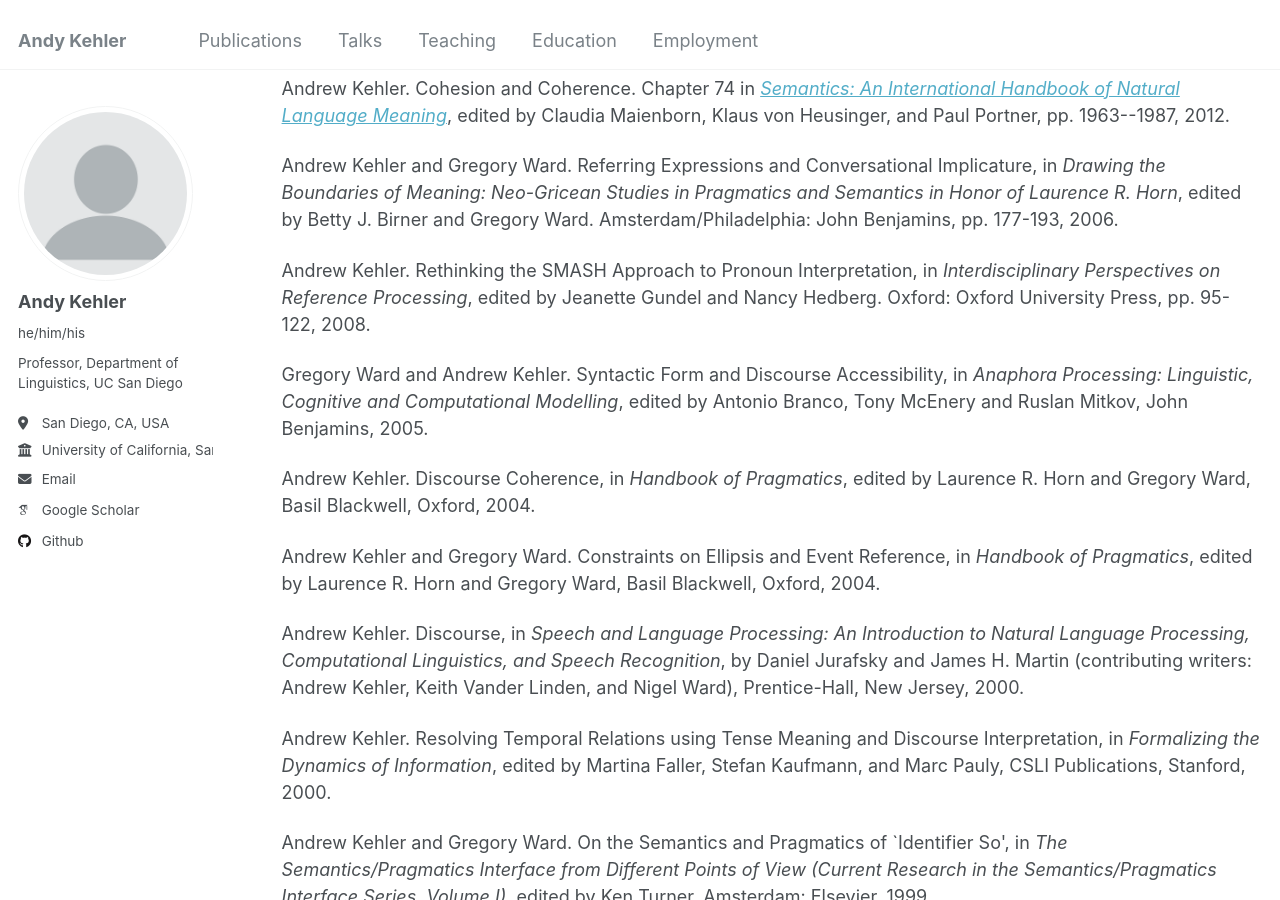
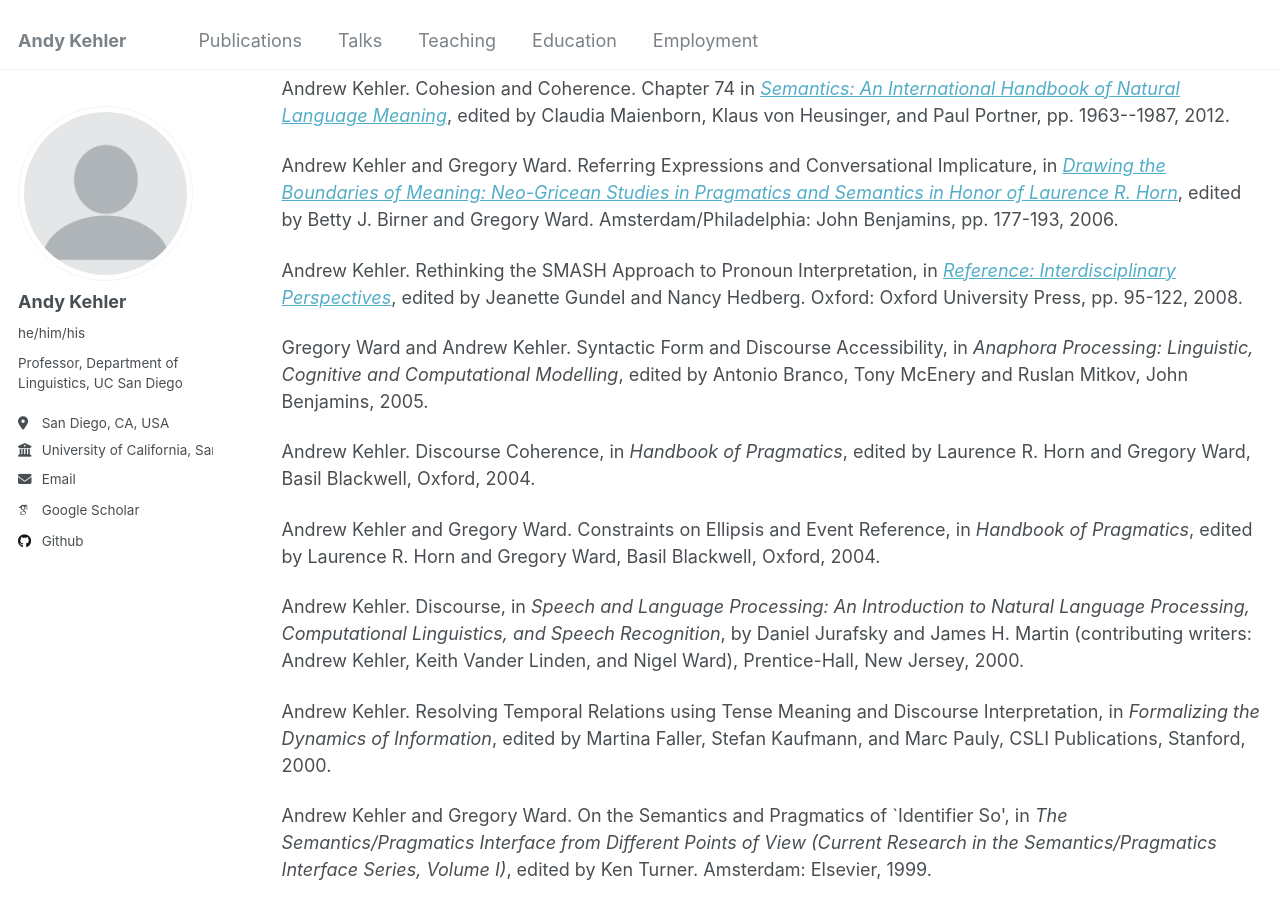
Before and after one commit to akehler/akehler.github.io, a Jekyll site: the page built from _pages/publications.html, in a window 1280 px wide and 900 px high, scrolled down 3058 px. Built offline with Jekyll 4.4.1, drawn with Linux system fonts in a browser that asks for light colours; some web fonts are replaced.

Commit message:
Update publications.html

```diff
--- a/_pages/publications.html
+++ b/_pages/publications.html
@@ -245,15 +245,15 @@ Klaus von Heusinger, and Paul Portner, pp. 1963--1987, 2012.
 <p>
 
 Andrew Kehler and Gregory Ward. Referring Expressions and Conversational
-Implicature, in <I>Drawing the Boundaries of
+Implicature, in <I><a href="https://benjamins.com/catalog/slcs.80">Drawing the Boundaries of
 Meaning: Neo-Gricean Studies in Pragmatics and Semantics in Honor of
-Laurence R. Horn</I>, edited by Betty J. Birner and Gregory Ward.
+Laurence R. Horn</a></I>, edited by Betty J. Birner and Gregory Ward.
 Amsterdam/Philadelphia: John Benjamins, pp. 177-193, 2006.
 <p>
 
 Andrew Kehler. Rethinking the SMASH
-Approach to Pronoun Interpretation, in <I>
-Interdisciplinary Perspectives on Reference Processing</I>, edited by
+Approach to Pronoun Interpretation, in <I><a href="https://academic.oup.com/book/3237">
+Reference: Interdisciplinary Perspectives</a></I>, edited by
 Jeanette Gundel and Nancy Hedberg. Oxford: Oxford University Press,
 pp. 95-122, 2008.  <p>
 
```
